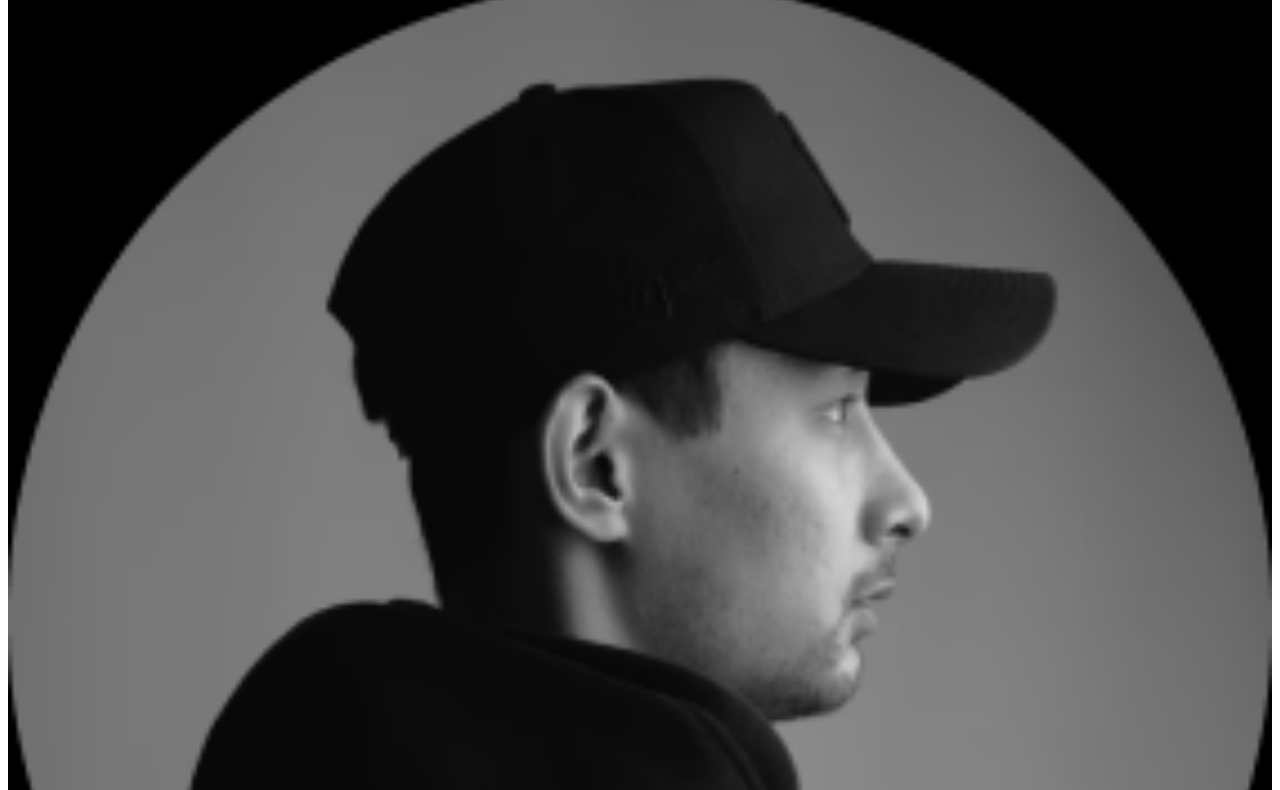
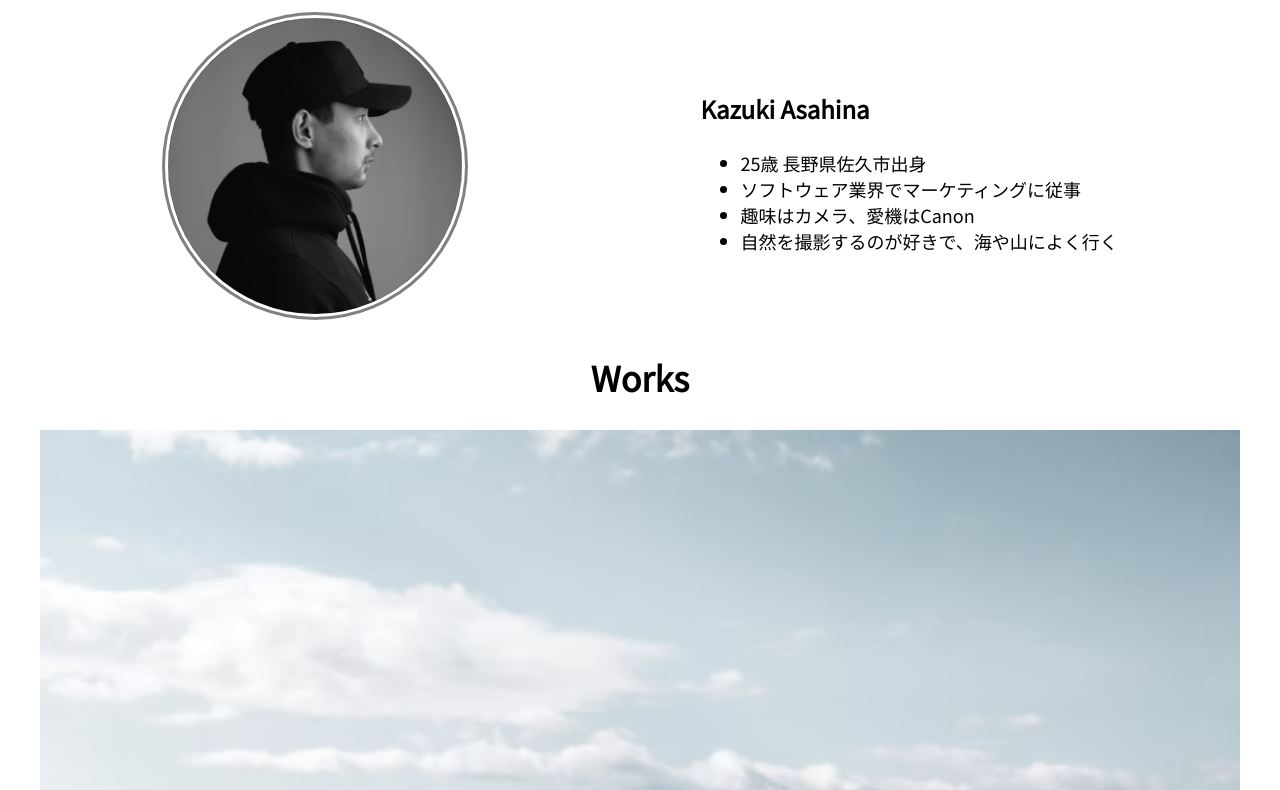
Before and after one commit to hama1117/html-css-basic-kadai, a plain HTML site: page mosya2/index.html in a window 1280 px wide. Shown: the part 724-1514 px from the top of the page. Drawn offline with Linux system fonts and the light colour scheme.

Commit message:
Add files via upload

```diff
--- a/mosya2/index.html
+++ b/mosya2/index.html
@@ -39,14 +39,21 @@
     <section>
 
       <h2 id="about">About</h2>
+      <div class="content-one">
         <div>
-        <img src="image/about.png">
+          <img class="asahina" src="image/about.png">
+        </div>
+
+        <div>
+          <h3>Kazuki Asahina</h3>
           <ul>
             <li>25歳 長野県佐久市出身</li>
             <li>ソフトウェア業界でマーケティングに従事</li>
             <li>趣味はカメラ、愛機はCanon</li>
             <li>自然を撮影するのが好きで、海や山によく行く</li>
           </ul>
+        </div>
+
       </div>
 
     </section>
@@ -56,7 +63,7 @@
 
       <h2 id="works">Works</h2>
 
-      <div>
+      <div class="content=twe">
 
         <div>
           <img src="image/works1.png" alt="sea">
--- a/mosya2/style.css
+++ b/mosya2/style.css
@@ -7,12 +7,15 @@ nav {
   justify-content: space-between;
   align-items: center;
   max-width: 1200px;
+  margin: 0 auto;
 }
 
 a {
   text-decoration: none;
   color: #000000;
   font-size: 34px;
+  padding: 0 10px;
+  font-weight: bold;
 }
 
 h1 {
@@ -24,3 +27,43 @@ h1 {
 img {
   width: 100%;
 }
+
+.asahina {
+  border-radius: 50%;
+  border: solid 3px gray;
+  padding: 3px;
+}
+
+section {
+  max-width: 1200px;
+  margin: 0 auto;
+}
+
+h2 {
+  text-align: center;
+  font-size: 34px;
+}
+
+.content-one {
+  display: flex;
+  justify-content: space-around;
+  align-items: center;
+}
+
+.content-twe {
+  display: flex;
+  justify-content: space-around;
+  align-items: center;
+}
+
+h3 {
+  font-size: 24px;
+}
+
+ul li {
+  font-size: 18px;
+}
+
+p {
+  font-size: 18px;
+}
```
Lines whose indentation alone changed are shown as unchanged.
